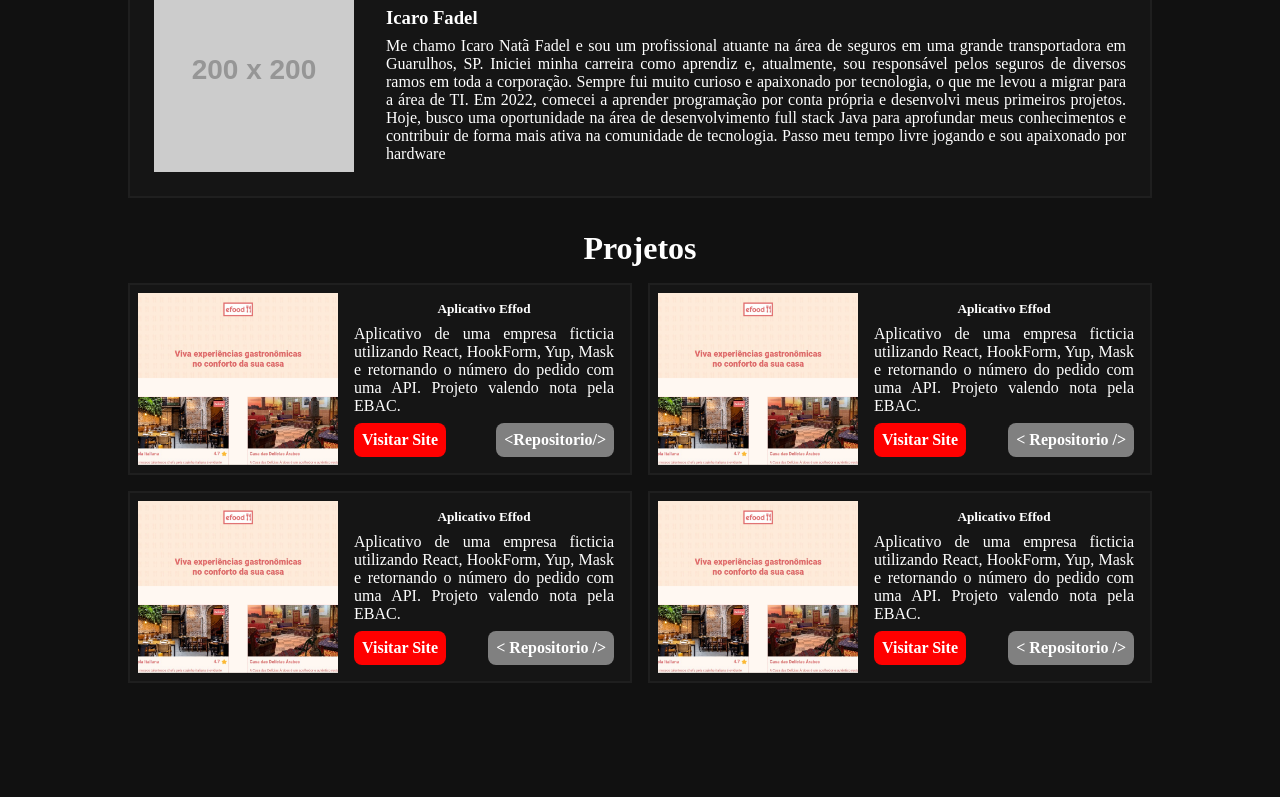
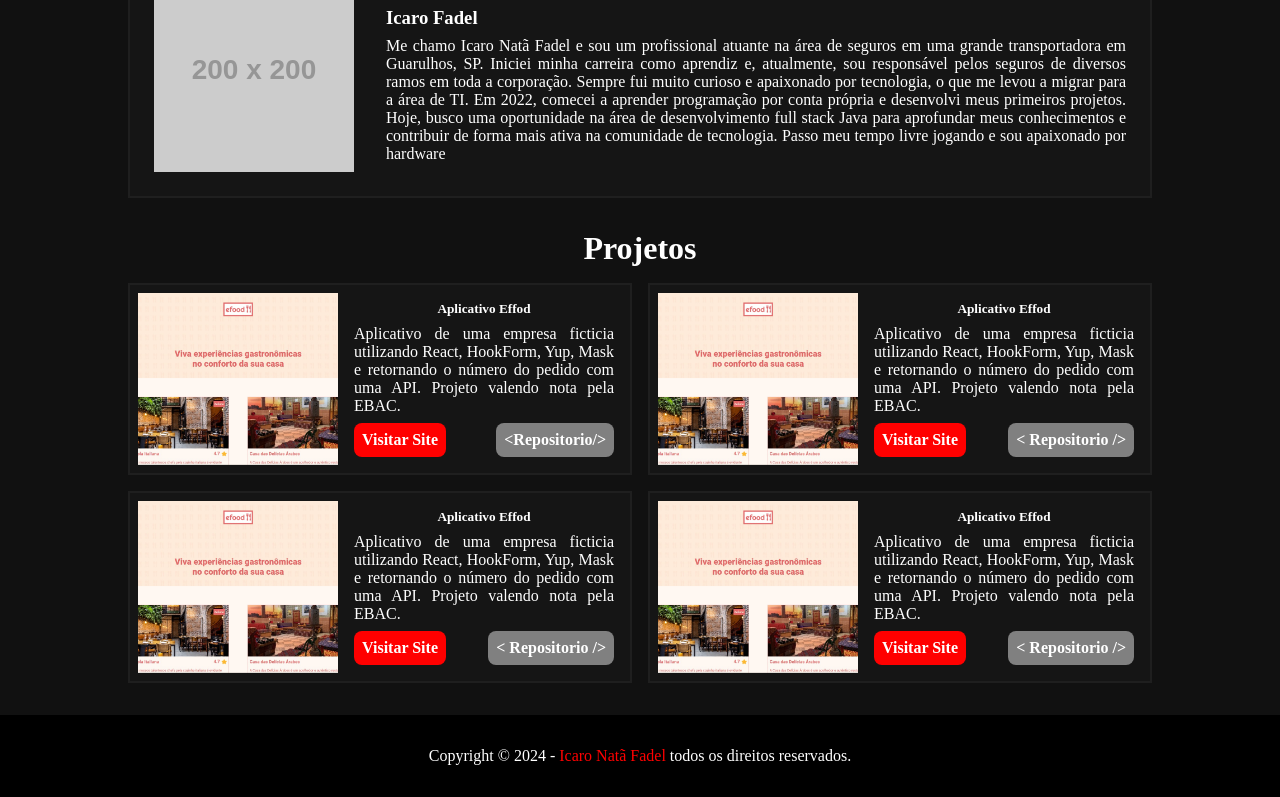
Before and after one commit to icarofadel/My-Portfolio, a React (Create React App) app: page / in a window 1280 px wide. Shown: the part 886-1683 px from the top of the page. Before the commit the page ends 1569 px from the top, so only its background shows below. Built offline with nearby package versions, Linux system fonts and the light colour scheme.

Commit message:
Criando footer

```diff
--- a/src/App.tsx
+++ b/src/App.tsx
@@ -3,6 +3,7 @@ import Header from './components/Header'
 import About from './components/About'
 import { GlobalCss } from './styles'
 import Projects from './components/Projects'
+import Footer from './components/Footer'
 
 function App() {
   return (
@@ -12,6 +13,7 @@ function App() {
       <Banner />
       <About />
       <Projects />
+      <Footer />
     </>
   )
 }
--- /dev/null
+++ b/src/components/Footer/index.tsx
@@ -0,0 +1,16 @@
+import { Container } from './styles'
+
+const currentYear = new Date().getFullYear()
+
+const Footer = () => (
+  <Container>
+    <div className="container">
+      <p>
+        Copyright &copy; {currentYear} - <span>Icaro Natã Fadel</span> todos os
+        direitos reservados.
+      </p>
+    </div>
+  </Container>
+)
+
+export default Footer
--- /dev/null
+++ b/src/components/Footer/styles.ts
@@ -0,0 +1,13 @@
+import styled from 'styled-components'
+import { cores } from '../../styles'
+
+export const Container = styled.footer`
+  background-color: ${cores.black};
+  padding: 32px;
+  margin-top: 32px;
+
+  > div {
+    display: flex;
+    justify-content: center;
+  }
+`
--- a/src/styles.ts
+++ b/src/styles.ts
@@ -36,4 +36,8 @@ export const GlobalCss = createGlobalStyle`
     width: 100%;
     margin: 0 auto;
   }
+
+  span {
+    color: ${cores.red};
+  }
 `
```
